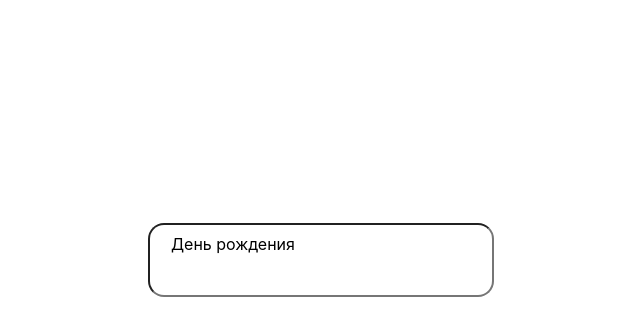
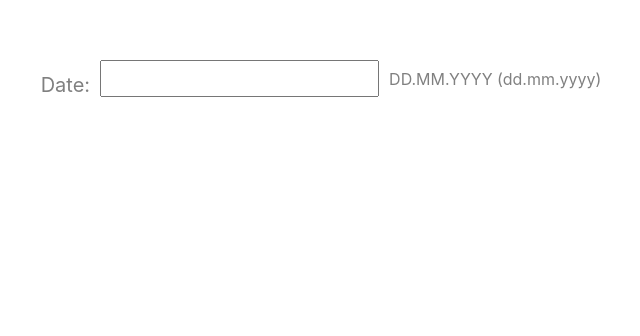
Before and after one commit to elter1109/reactInputDateMask, a React (Create React App) app: page / in a window 1280 px wide. Shown: the part 140-476 px from the top of the page, without its empty margins (319-959 px from the left). Built offline with nearby package versions, Linux system fonts and the light colour scheme.

Commit message:
fix inputDate

```diff
--- a/src/App.css
+++ b/src/App.css
@@ -1,19 +1,15 @@
 .App {
   height: 100vh;
   display: flex;
-  justify-content: center;
+  flex-direction: column;
+  justify-content: flex-start;
   align-items: center;
+  color: grey;
+  padding: 200px;
 }
 .inputMask {
-  padding: 32px 23px 6px 23px;
+  padding: 5px;
   font-size: 20px;
-  line-height: 32px;
-  background-color: transparent;
-  box-sizing: border-box;
-  color: #141414;
-  display: inline-block;
-  font-family: GerberaRegular, "Segoe UI", "Droid Sans", Roboto, Helvetica, Arial, sans-serif;
-  border-radius: 16px;
 }
 
 .inputMask:focus {
@@ -25,14 +21,17 @@
 }
 
 .field-label {
-  position: absolute;
-  font-size: 16px;
-  line-height: 24px;
-  top: 9px;
-  left: 23px;
-  right: 23px;
+  margin-left: 10px;
+}
+
+.example-label {
+  margin-right: 10px;
+  font-size: 20px;
+  align-self: flex-end;
 }
 
 .label {
-  position: relative;
+  display: flex;
+  justify-content: space-between;
+  align-items: center;
 }
--- a/src/App.js
+++ b/src/App.js
@@ -2,13 +2,17 @@ import ReactInputDate from './ReactInputMask'
 import './App.css';
 
 function App() {
-    // const value = ''
+    const value = ''
     const className = 'inputMask'
   return (
     <div className="App">
         <label className='label'>
-            <ReactInputDate mask='DD.MM.YYYY' showMaskOnFocus={true}  className={className}/>
-            <span className='field-label'>День рождения</span>
+            <span className='example-label'>Date:</span>
+            <div>
+                <ReactInputDate mask='dd.mm.yyyy' showMaskOnFocus={true}  className={className} inputValue={value} showMaskOnHover={true}/>
+                <span className='field-label'>DD.MM.YYYY (dd.mm.yyyy)</span>
+            </div>
+
         </label>
 
     </div>
--- a/src/ReactInputMask.js
+++ b/src/ReactInputMask.js
@@ -3,6 +3,7 @@ import React, {useState, useEffect} from 'react';
 export default function ReactInputMask({
                                            mask = 'DD.MM.YYYY',
                                            showMaskOnFocus = false,
+                                           showMaskOnHover = false,
                                            inputValue = '',
                                            className = ''
                                        }) {
@@ -19,6 +20,7 @@ export default function ReactInputMask({
         end: ''
     })
     const [maskOnFocus, setMaskOnFocus] = useState(false)
+    const [statePlaceholder, setStatePlaceholder] = useState('')
 
     useEffect(() => {
         const input = document.getElementById('inputDate')
@@ -54,33 +56,58 @@ export default function ReactInputMask({
             }
 
         })
-
-        if (!showMaskOnFocus) setMaskOnFocus(true)
+        if (!showMaskOnFocus || inputValue) setMaskOnFocus(true)
     }, [inputValue, mask, showMaskOnFocus])
 
     const onFocus = (e) => {
         if (showMaskOnFocus && !maskOnFocus) {
             setMaskOnFocus(true)
+            setStatePlaceholder('')
         }
 
     }
-    const isCurrValueHaveDigital = (currValue) => {
-        const separator = currValue['3']
-        const reDigit = /[0-9]/g
-        console.log({currValue})
-        const resultArr = Object.values(currValue).filter(el => el !== separator).map((el) => el.search(reDigit)).filter(el => el === 0)
-        return Boolean(resultArr.length === 8)
+
+    const findDigitsOrLettersInValue = ({value, looking}) => {
+        const separator = value['3']
+        const regex = {
+            digits: /[0-9]/g,
+            letters: /[mMyYdD]/
+        }
+        const resultArray = Object.values(value).filter(el => el !== separator).map((el) => el.search(regex[looking])).filter(el => el === 0)
+        return resultArray.length
+    }
+
+    const isCurrValueHaveDigits = (currValue) => {
+        const quantityDigits = findDigitsOrLettersInValue({value: currValue, looking: 'digits'})
+        const resultIndexLetters = Object.values(currValue).findIndex(el => {
+            const regex = /[mMyYdD]/
+            const result = el.search(regex)
+            return result === 0
+        })
+        const quantityLetters = findDigitsOrLettersInValue({value: currValue, looking: 'letters'})
+        return {
+            allDigits: Boolean(quantityDigits === 8),
+            indexLetter: resultIndexLetters,
+            allLetters: Boolean(quantityLetters === 8)
+        }
     }
 
     const onClick = (e) => {
-        if (isCurrValueHaveDigital(value)) {
+        const {allDigits, indexLetter} = isCurrValueHaveDigits(value)
+
+        if (allDigits) {
             let {selectionStart} = e.target;
             setPosCursor({
                 ...positionCursor,
                 start: selectionStart,
                 end: selectionStart + 1
             })
-
+        } else if (indexLetter) {
+            setPosCursor({
+                ...positionCursor,
+                start: indexLetter,
+                end: indexLetter + 1
+            })
         } else {
             setCursor(!toggleCursor)
         }
@@ -91,7 +118,7 @@ export default function ReactInputMask({
         let validObject = {}, month = 0, day = 0, year = 0;
         [...mask].forEach((el, index) => {
             const newIndex = index + 1;
-            if (el === "M" || el === "m") {
+            if (el.toUpperCase() === "M") {
                 let regex = {};
                 if (month === 0) {
                     regex = {
@@ -106,7 +133,7 @@ export default function ReactInputMask({
                 }
                 const property = el + newIndex
                 validObject[property] = {...regex}
-            } else if (el === 'D' || el === "d") {
+            } else if (el.toUpperCase() === 'D') {
                 let regex = {}
                 if (day === 0) {
                     regex = {
@@ -121,7 +148,7 @@ export default function ReactInputMask({
                 }
                 const property = el + newIndex
                 validObject[property] = {...regex}
-            } else if (el === 'Y' || el === "y") {
+            } else if (el.toUpperCase() === 'Y') {
                 let regex;
                 if (year === 0) {
                     regex = {
@@ -238,7 +265,7 @@ export default function ReactInputMask({
 
     }
 
-    function createObject(string) {
+    const createObject = (string) => {
         let newObject = {};
         [...string].forEach(((el, index) => {
             newObject[index + 1] = el
@@ -289,7 +316,7 @@ export default function ReactInputMask({
             let pos = selectionStart;
             [...paste].forEach((el, index) => {
                 pos += 1
-                const isValid = checkVal(el, pos, arrayValue[index-1])
+                const isValid = checkVal(el, pos, arrayValue[index - 1])
                 if (isValid) {
                     arrayValue.push(el)
                 } else {
@@ -306,13 +333,31 @@ export default function ReactInputMask({
 
     }
 
+    const onHandleMouseEnter = (e) => {
+        if (showMaskOnHover && statePlaceholder === '' && !maskOnFocus) {
+            setStatePlaceholder(mask)
+        }
+    }
+
+    const onHandleMouseLeave = (e) => {
+        if (showMaskOnHover && statePlaceholder && !maskOnFocus) {
+            setStatePlaceholder('')
+        }
+    }
+
+    const onHandleBlur = (e) => {
+        const {allLetters} = isCurrValueHaveDigits(value)
+        if (allLetters && showMaskOnFocus && maskOnFocus) {
+            setMaskOnFocus(false)
+        }
+    }
+
     const newState = Object.keys(value)?.length > 0 ? Object.values(value).join('') : value
     return (
-        <input id='inputDate' placeholder={showMaskOnFocus ? '' : mask} type='text'
+        <input id='inputDate' placeholder={statePlaceholder} type='text'
                onClick={onClick} className={className}
                onFocus={onFocus} value={maskOnFocus ? newState : ''} onChange={onHandleChange} onKeyDown={onKeyDown}
-               autoComplete='off' onPaste={onHandlePaste}></input>
+               autoComplete='off' onPaste={onHandlePaste} onMouseEnter={onHandleMouseEnter}
+               onMouseLeave={onHandleMouseLeave} onBlur={onHandleBlur}></input>
     )
 }
-
-//31.13.2578
```
